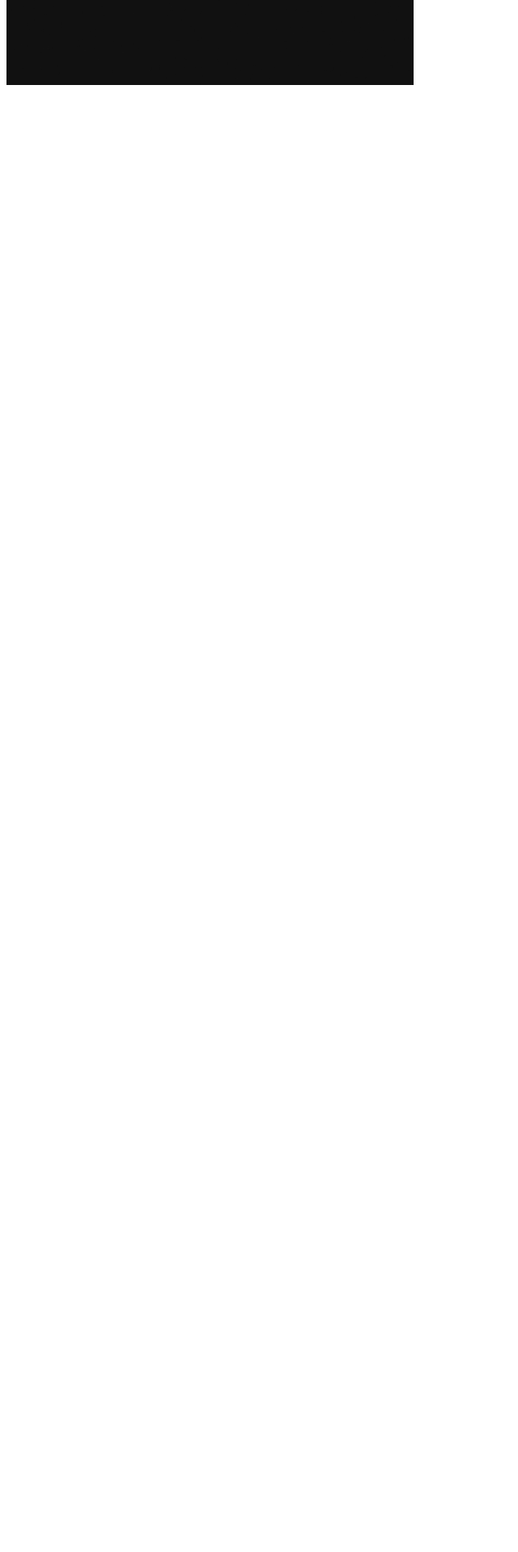
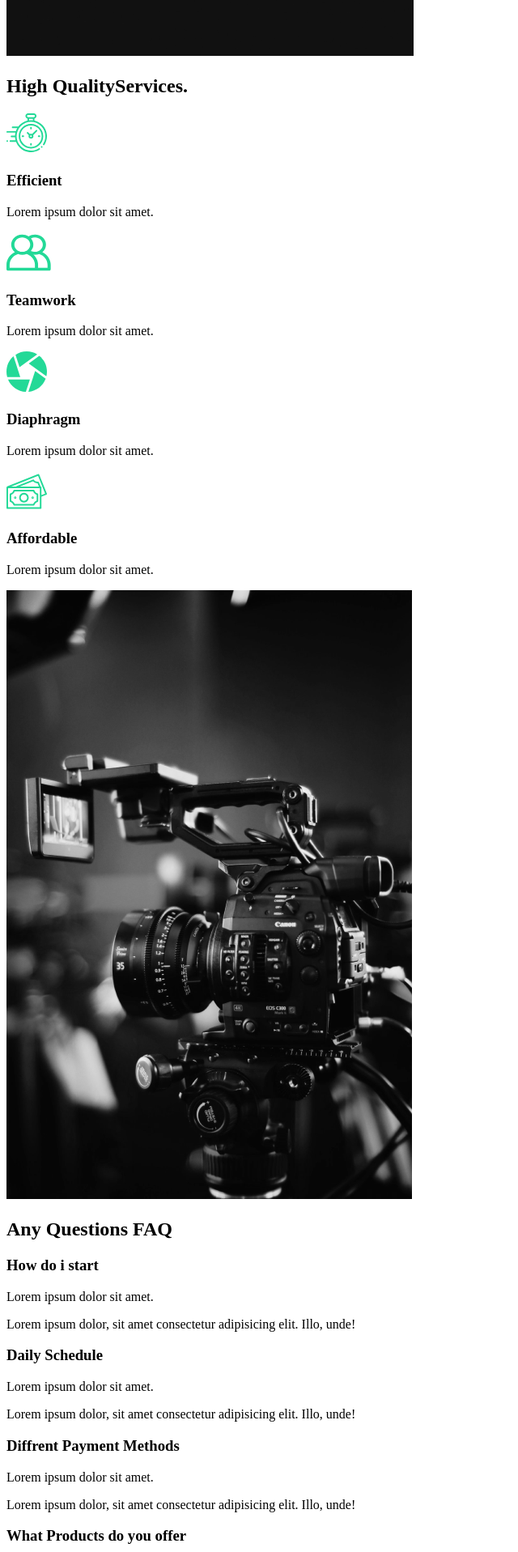
Before and after one commit to som-matrix/capture-portfolio, a React (Create React App) app: page / in a window 1280 px wide. Shown: the part 880-2797 px from the top of the page at 81% size, without its empty margins (0-640 px from the left). Before the commit the page ends 997 px from the top, so only its background shows below. Built offline with nearby package versions, Linux system fonts and the light colour scheme.

Commit message:
Third Commit

```diff
--- a/src/components/Aboutsection.js
+++ b/src/components/Aboutsection.js
@@ -5,13 +5,13 @@
         <div className="description">
             <div className="title">
                 <div className="hide">
-                    <h1>We work to make</h1>
+                    <h2>We work to make</h2>
                 </div>
                 <div className="hide">
-                    <h1>your <span>dream</span>come</h1>
+                    <h2>your <span>dream</span>come</h2>
                 </div>
                 <div className="hide">
-                    <h1>true.</h1>
+                    <h2>true.</h2>
                 </div>
                 <p>Contact us for any photography or videography ideas that you have. We have professionals with amazing skills.</p>
             </div>
--- /dev/null
+++ b/src/components/Faqsection.js
@@ -0,0 +1,39 @@
+import React from 'react'
+
+function Faqsection() {
+    return (
+        <div className="faq">
+            <h2>Any Questions <span>FAQ</span></h2>
+            <div className="question">
+                <h3>How do i start</h3>
+                <div className="answers">
+                    <p>Lorem ipsum dolor sit amet.</p>
+                    <p>Lorem ipsum dolor, sit amet consectetur adipisicing elit. Illo, unde!</p>
+                </div>
+            </div>
+            <div className="question">
+                <h3>Daily Schedule</h3>
+                <div className="answers">
+                    <p>Lorem ipsum dolor sit amet.</p>
+                    <p>Lorem ipsum dolor, sit amet consectetur adipisicing elit. Illo, unde!</p>
+                </div>
+            </div>
+            <div className="question">
+                <h3>Diffrent Payment Methods</h3>
+                <div className="answers">
+                    <p>Lorem ipsum dolor sit amet.</p>
+                    <p>Lorem ipsum dolor, sit amet consectetur adipisicing elit. Illo, unde!</p>
+                </div>
+            </div>
+            <div className="question">
+                <h3>What Products do you offer</h3>
+                <div className="answers">
+                    <p>Lorem ipsum dolor sit amet.</p>
+                    <p>Lorem ipsum dolor, sit amet consectetur adipisicing elit. Illo, unde!</p>
+                </div>
+            </div>
+        </div>
+    )
+}
+
+export default Faqsection
--- /dev/null
+++ b/src/components/Servicesection.js
@@ -0,0 +1,52 @@
+import React from 'react';
+import clock from '../img/clock.svg';
+import diaphragm from '../img/diaphragm.svg';
+import money from '../img/money.svg';
+import teamwork from '../img/teamwork.svg';
+import home2 from '../img/home2.png';
+function Servicesection() {
+    return (
+        <div className="services">
+            <div className="description">
+                <div className="details">
+                    <h2>High <span>Quality</span>Services.</h2>
+                </div>
+                <div className="cards">
+                    <div className="card">
+                      <div className="icon">
+                        <img src={clock} alt="clock"/>
+                        <h3>Efficient</h3>
+                      </div>
+                      <p>Lorem ipsum dolor sit amet.</p>
+                    </div>
+                    <div className="card">
+                      <div className="icon">
+                        <img src={teamwork} alt="people"/>
+                        <h3>Teamwork</h3>
+                      </div>
+                      <p>Lorem ipsum dolor sit amet.</p>
+                    </div>
+                    <div className="card">
+                      <div className="icon">
+                        <img src={diaphragm} alt="diaphragm"/>
+                        <h3>Diaphragm</h3>
+                      </div>
+                      <p>Lorem ipsum dolor sit amet.</p>
+                    </div>
+                    <div className="card">
+                      <div className="icon">
+                        <img src={money} alt="money"/>
+                        <h3>Affordable</h3>
+                      </div>
+                      <p>Lorem ipsum dolor sit amet.</p>
+                    </div>
+                </div>
+            </div>
+            <div className="img-container">
+                <img src={home2} alt="camera"/>
+            </div>
+        </div>
+    )
+}
+
+export default Servicesection
--- a/src/pages/Aboutus.js
+++ b/src/pages/Aboutus.js
@@ -1,9 +1,13 @@
 import React from 'react'
 import Aboutsection from '../components/Aboutsection';
+import Servicessection from  '../components/Servicesection';
+import Faqsection from '../components/Faqsection';
 function Aboutus() {
     return (
         <div>
           <Aboutsection/>
+          <Servicessection/>
+          <Faqsection/>
         </div>
     )
 }
```
Also changed, not shown: 1 other file (tests, documents, lock files or other folders).
